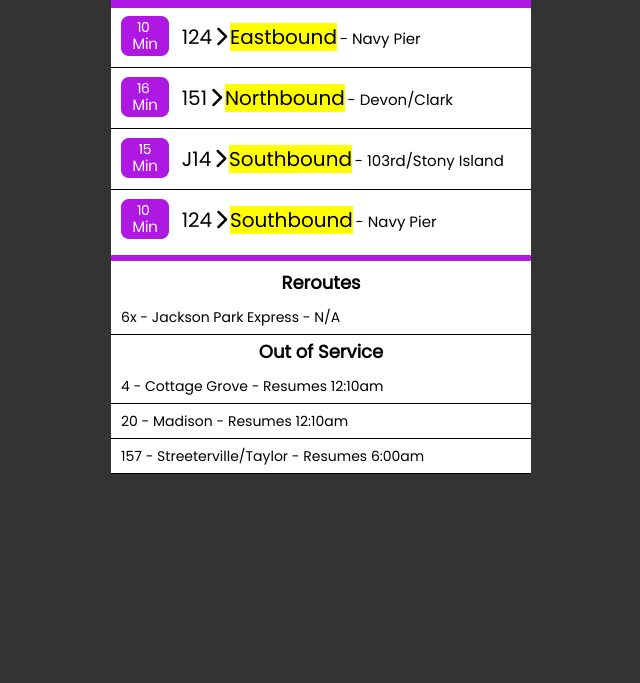
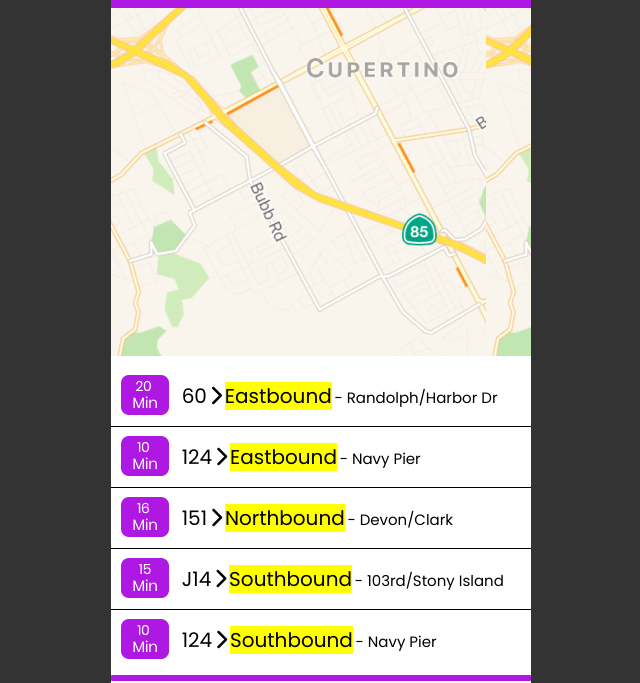
Before and after one commit to jujucinco/Frontend-Project, a plain HTML site: page Frontend Project/index.html in a window 1280 px wide. Shown: the part 64-747 px from the top of the page, without its empty margins (319-959 px from the left). Drawn offline with Linux system fonts and the light colour scheme.

Commit message:
Update style.css

```diff
--- a/Frontend Project/style.css
+++ b/Frontend Project/style.css
@@ -90,7 +90,7 @@ h3 {
   padding:10px
 }
 
-div.map {
+div.Map {
    width:420px;
    height:420px;
    background-image:url('images/map.jpg')
```
